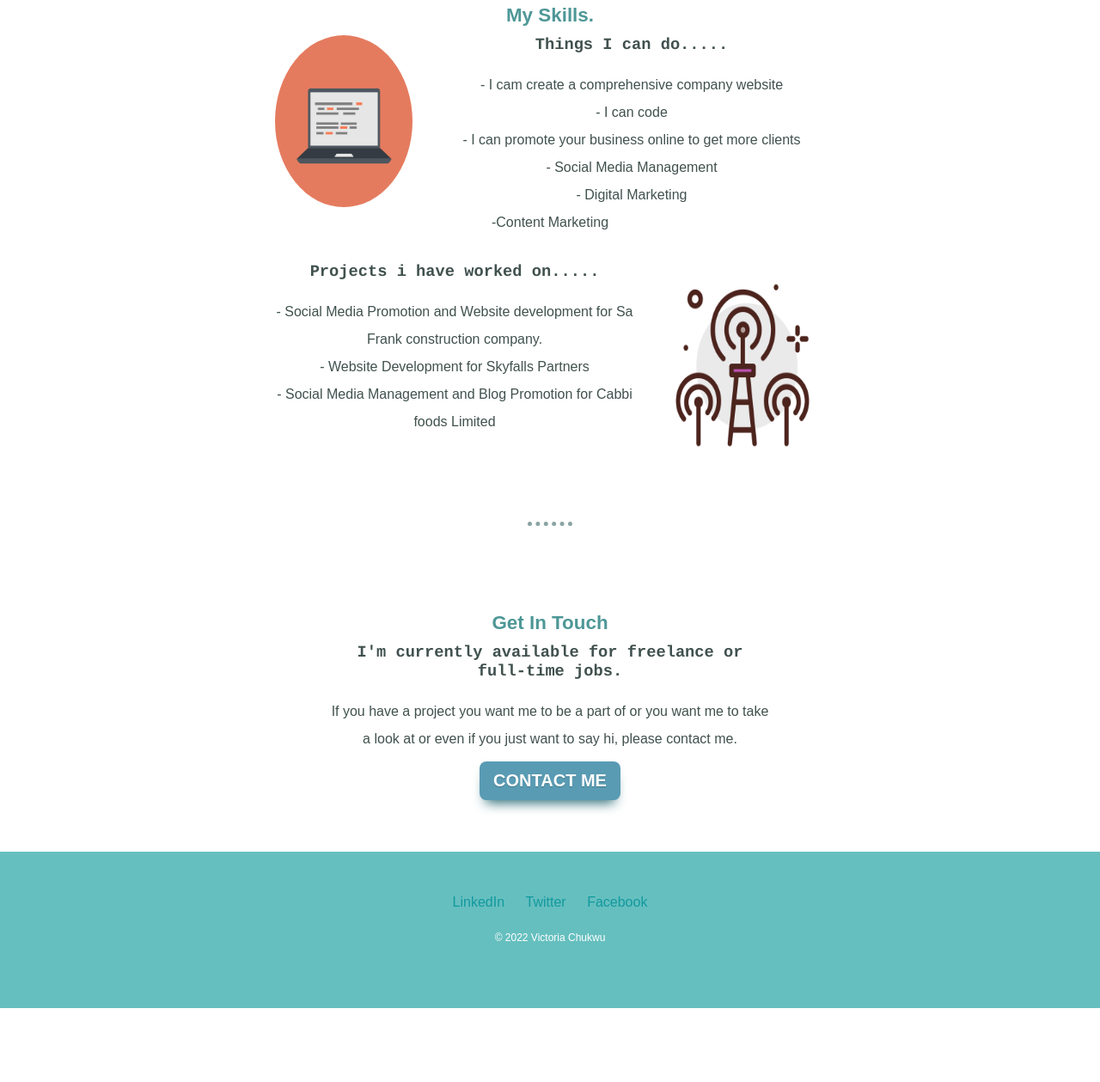
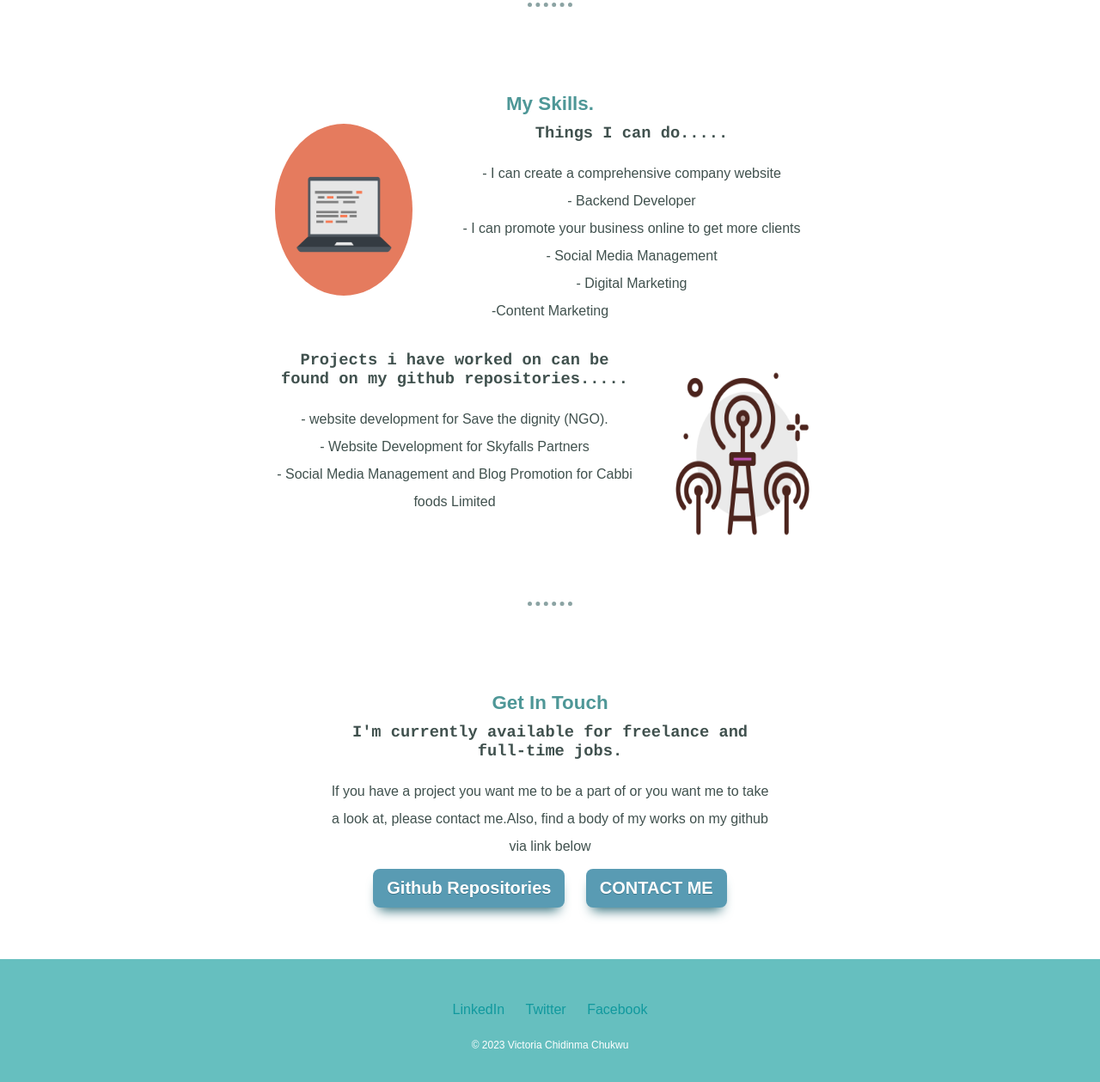
Before and after one commit to VickyQee/cv_page, a plain HTML site: page index.html in a window 1280 px wide. Shown: the part 1483-2742 px from the top of the page at 86% size. Before the commit the page ends 2656 px from the top, so only its background shows below. Drawn offline with Linux system fonts and the light colour scheme.

Commit message:
second commit

```diff
--- a/index.html
+++ b/index.html
@@ -1,6 +1,6 @@
 <meta name="viewport" content="width=device-width, initial-scale=1.0" />
     <meta http-equiv="X-UA-Compatible" content="ie=edge" />
-    <title>My CV webpage</title>
+    <title>My CV webpage (Portfolio)</title>
     <link rel="stylesheet" href="style.css" />
     <!-- Css styling and Font CDN starts here -->
     <link rel="apple-touch-icon" sizes="180x180" href="/apple-touch-icon.png">
@@ -13,8 +13,8 @@
   <body>
     <section class="top-container">
       <img src="./images/cloud.png" alt="image of a cloud" class="first-cloud">
-      <h1>I'm Vicky.</h1>
-      <h2><p>I am a Digital marketer and further training to be a Backend Developer</p></h2>
+      <h1>I'm Victoria Chidinma Chukwu.</h1>
+      <h2><p>I am a Backend Developer</p></h2>
       <img src="./images/cloud.png" alt="image of a cloud" class="second-clo">
       <img src="./images/cloud.png" alt="image of a cloud" class="second-cloud">
       <img src="./images/mountain.png" alt="image of a mountain" class="mountain-image">
@@ -25,7 +25,7 @@
         <h2>
           Hi.
         </h2>
-        <p class="intro">I'm a Digital Marketer,and training to be a Software developer based in Lagos state in Nigeria, I have a passion for software development and a strong interest to code.</p>
+        <p class="intro">I'm a software engineer,and completed training as a backend developer based in Lagos state in Nigeria, I have a passion for software development and a strong interest to code.</p>
       </div>
       <hr>
       <div class="skills">
@@ -35,8 +35,8 @@
       <div class="skill-row">
         <img src="./images/computer.png" alt="image of a computer" class="computer-image">
         <h3>Things I can do.....</h3>
-        <p>- I cam create a comprehensive company website</p>
-        <p>- I can code</p>
+        <p>- I can create a comprehensive company website</p>
+        <p>- Backend Developer</p>
         <p>- I can promote your business online to get more clients</p>
         <p>- Social Media Management</p>
         <p>- Digital Marketing</p>
@@ -44,8 +44,8 @@
       </div>
       <div class="skill-row-2">
         <img src="./images/cell tower.png" alt="image of a cell tower" class="cell-tower">
-        <h3>Projects i have worked on.....</h3>
-        <p>- Social Media Promotion and Website development for Sa Frank construction company.</p>
+        <h3>Projects i have worked on can be found on my github repositories.....</h3>
+        <p>- website development for Save the dignity (NGO).</p>
         <p>- Website Development for Skyfalls Partners</p>
         <p>- Social Media Management and Blog Promotion for Cabbi foods Limited</p>
      </div>
@@ -54,15 +54,16 @@
      <hr>
      <section class="contact-me">
         <h2>Get In Touch</h2>
-        <h3>I'm currently available for freelance or full-time jobs.</h3>
-        <p>If you have a project you want me to be a part of or you want me to take a look at or even if you just want to say hi, please contact me.</p>
+        <h3>I'm currently available for freelance and full-time jobs.</h3>
+        <p>If you have a project you want me to be a part of or you want me to take a look at, please contact me.Also, find a body of my works on my github via link below</p>
+        <a href="https://www.github.com/vickyqee" class="btn">Github Repositories</a>
         <a href="mailto:Chukwuv99@gmail.com" class="btn">CONTACT ME</a>
      </section>
      <footer class="bottom-container">
       <a href="https://www.linkedin.com/in/victoria-chidinma-chukwu-0388a9116/" class="footer-link">LinkedIn</a>
       <a href="https://www.twitter.com/vickyqee" class="footer-link">Twitter</a>
       <a href="https://www.facebook.com/vickyquee" class="footer-link">Facebook</a>
-      <p class="copyright">&copy; 2022 Victoria Chukwu</p>
+      <p class="copyright">&copy; 2023 Victoria Chidinma Chukwu</p>
      </footer>
     </body>
   </html>
```
